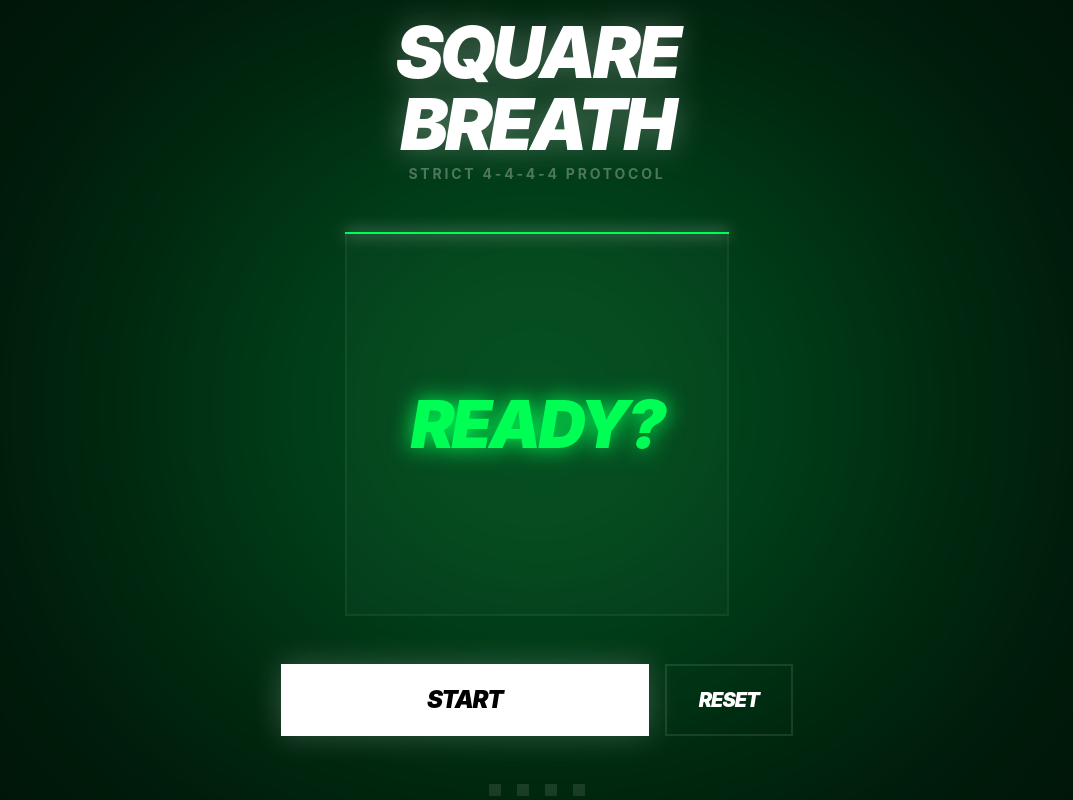
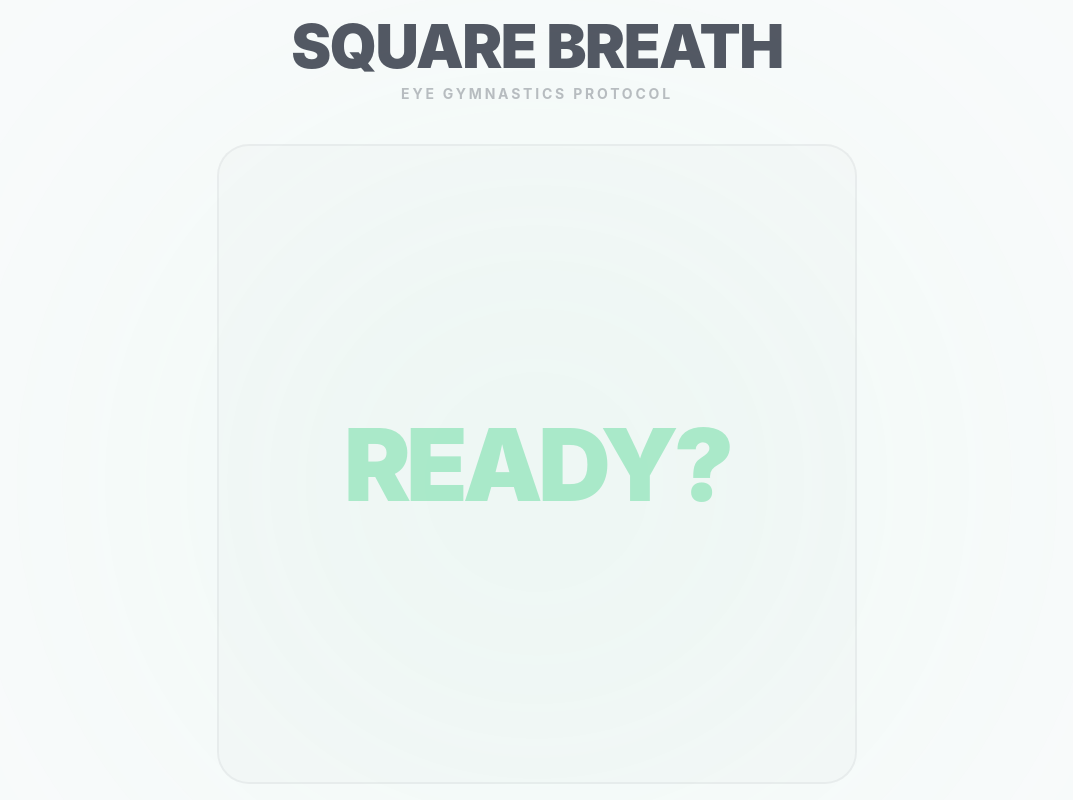
Before and after one commit to olekszij/breathing-app, a React (Vite) app: page / in a window 1280 px wide. Shown: the top 800 px of the page, without its empty margins (103-1176 px from the left). Built offline with nearby package versions, Linux system fonts and the light colour scheme.

Commit message:
feat: Redesign UI with a new color palette, refactor breathing animation for smoother movement

```diff
--- a/dev-dist/sw.js
+++ b/dev-dist/sw.js
@@ -82,7 +82,7 @@ define(['./workbox-5a5d9309'], (function (workbox) { 'use strict';
     "revision": "3ca0b8505b4bec776b69afdba2768812"
   }, {
     "url": "index.html",
-    "revision": "0.r30bk6c42g"
+    "revision": "0.jk3dnuh722o"
   }], {});
   workbox.cleanupOutdatedCaches();
   workbox.registerRoute(new workbox.NavigationRoute(workbox.createHandlerBoundToURL("index.html"), {
--- a/src/App.tsx
+++ b/src/App.tsx
@@ -1,20 +1,23 @@
 import { useState, useEffect, useRef } from 'react'
 
 const PHASES = [
-  { nameEn: 'INHALE', color: 'text-inhale', bg: 'bg-inhale', glow: 'rgba(0, 255, 100, 0.8)' },
-  { nameEn: 'HOLD (FULL)', color: 'text-hold', bg: 'bg-hold', glow: 'rgba(255, 200, 0, 0.8)' },
-  { nameEn: 'EXHALE', color: 'text-exhale', bg: 'bg-exhale', glow: 'rgba(0, 255, 255, 0.8)' },
-  { nameEn: 'HOLD (EMPTY)', color: 'text-hold', bg: 'bg-hold', glow: 'rgba(255, 200, 0, 0.8)' },
+  { nameEn: 'INHALE', color: 'text-inhale', bg: 'bg-inhale', glow: 'rgba(100, 255, 180, 0.4)' },
+  { nameEn: 'HOLD (FULL)', color: 'text-hold', bg: 'bg-hold', glow: 'rgba(255, 220, 150, 0.4)' },
+  { nameEn: 'EXHALE', color: 'text-exhale', bg: 'bg-exhale', glow: 'rgba(150, 220, 255, 0.4)' },
+  { nameEn: 'HOLD (EMPTY)', color: 'text-hold', bg: 'bg-hold', glow: 'rgba(255, 220, 150, 0.4)' },
 ]
 
 function App() {
   const [isActive, setIsActive] = useState(false)
-  const [elapsed, setElapsed] = useState(0)
   const [deferredPrompt, setDeferredPrompt] = useState<any>(null)
   const [isIOS, setIsIOS] = useState(false)
   const [showIOSInstructions, setShowIOSInstructions] = useState(false)
+  const [currentPhaseIndex, setCurrentPhaseIndex] = useState(0)
 
   const lastTimeRef = useRef<number>(0)
+  const elapsedRef = useRef<number>(0)
+  const containerRef = useRef<HTMLDivElement>(null)
+  const dotRef = useRef<HTMLDivElement>(null)
   const totalDuration = 16000 // 4s * 4 phases
 
   useEffect(() => {
@@ -58,14 +61,60 @@ function App() {
       lastTimeRef.current = now
 
       if (isActive) {
-        setElapsed((prev) => (prev + delta) % totalDuration)
+        elapsedRef.current = (elapsedRef.current + delta) % totalDuration
+
+        // Update DOM directly for smoothness
+        if (dotRef.current && containerRef.current) {
+          const phaseIdx = Math.floor(elapsedRef.current / 4000)
+          const phaseElapsed = elapsedRef.current % 4000
+          const progress = phaseElapsed / 4000
+
+          // Sync React state only when phase changes
+          if (phaseIdx !== currentPhaseIndex) {
+            setCurrentPhaseIndex(phaseIdx)
+          }
+
+          const rect = containerRef.current.getBoundingClientRect()
+          const side = rect.width
+          const r = 32 // 2rem = 32px
+          const p = (r / side) * 100
+
+          let sx = 0, sy = 0
+          if (phaseIdx === 0) { sx = progress * 100; sy = 0 }
+          else if (phaseIdx === 1) { sx = 100; sy = progress * 100 }
+          else if (phaseIdx === 2) { sx = (1 - progress) * 100; sy = 100 }
+          else { sx = 0; sy = (1 - progress) * 100 }
+
+          // Map to rounded path
+          let x = sx, y = sy
+          if (sx < p && sy < p) { // TL
+            const dx = p - sx, dy = p - sy
+            const d = Math.sqrt(dx * dx + dy * dy)
+            if (d > 0) { x = p - (dx / d) * p; y = p - (dy / d) * p }
+          } else if (sx > 100 - p && sy < p) { // TR
+            const dx = sx - (100 - p), dy = p - sy
+            const d = Math.sqrt(dx * dx + dy * dy)
+            if (d > 0) { x = (100 - p) + (dx / d) * p; y = p - (dy / d) * p }
+          } else if (sx > 100 - p && sy > 100 - p) { // BR
+            const dx = sx - (100 - p), dy = sy - (100 - p)
+            const d = Math.sqrt(dx * dx + dy * dy)
+            if (d > 0) { x = (100 - p) + (dx / d) * p; y = (100 - p) + (dy / d) * p }
+          } else if (sx < p && sy > 100 - p) { // BL
+            const dx = p - sx, dy = sy - (100 - p)
+            const d = Math.sqrt(dx * dx + dy * dy)
+            if (d > 0) { x = p - (dx / d) * p; y = (100 - p) + (dy / d) * p }
+          }
+
+          dotRef.current.style.left = `${x}%`
+          dotRef.current.style.top = `${y}%`
+        }
       }
       frameId = requestAnimationFrame(tick)
     }
 
     frameId = requestAnimationFrame(tick)
     return () => cancelAnimationFrame(frameId)
-  }, [isActive])
+  }, [isActive, currentPhaseIndex])
 
   const toggleActive = () => {
     if (!isActive) lastTimeRef.current = performance.now()
@@ -74,65 +123,47 @@ function App() {
 
   const reset = () => {
     setIsActive(false)
-    setElapsed(0)
+    elapsedRef.current = 0
     lastTimeRef.current = 0
+    setCurrentPhaseIndex(0)
+    // Reset dot position
+    if (dotRef.current) {
+      dotRef.current.style.left = '0%'
+      dotRef.current.style.top = '0%'
+    }
   }
 
-  const phaseIndex = Math.floor(elapsed / 4000)
-  const phaseElapsed = elapsed % 4000
-  const progress = phaseElapsed / 4000
-  const currentPhase = PHASES[phaseIndex]
-
-  // Square Dot Position (Clockwise from Top-Left)
-  const getDotStyle = () => {
-    if (phaseIndex === 0) return { top: '0%', left: `${progress * 100}%` } // Top: L -> R
-    if (phaseIndex === 1) return { top: `${progress * 100}%`, left: '100%' } // Right: T -> B
-    if (phaseIndex === 2) return { top: '100%', left: `${(1 - progress) * 100}%` } // Bottom: R -> L
-    return { top: `${(1 - progress) * 100}%`, left: '0%' } // Left: B -> T
-  }
-
-  const dotPosition = getDotStyle()
+  const currentPhase = PHASES[currentPhaseIndex] || PHASES[0]
 
   return (
-    <div className="min-h-screen w-full flex flex-col items-center justify-center p-4 relative bg-black text-white selection:bg-white/20 transition-colors duration-1000 overflow-hidden">
-      {/* Background Ambient Glow - High Intensity */}
+    <div className="min-h-screen w-full flex flex-col items-center justify-center p-4 relative bg-background text-foreground selection:bg-black/5 transition-colors duration-1000 overflow-hidden">
+      {/* Background Ambient Glow - Soft Pastel */}
       <div
-        className="absolute inset-0 opacity-40 transition-colors duration-1000 blur-[130px]"
+        className="absolute inset-0 opacity-20 transition-colors duration-1000 blur-[150px]"
         style={{
           background: `radial-gradient(circle at center, ${currentPhase.glow} 0%, transparent 80%)`
         }}
       />
 
-      {/* Background Wash */}
-      <div
-        className="absolute inset-0 opacity-10 transition-colors duration-1000"
-        style={{ backgroundColor: currentPhase.glow }}
-      />
-
-      <div className="z-10 flex flex-col items-center gap-12 max-w-lg w-full">
-        <header className="text-center space-y-1 relative w-full">
-          <h1 className="text-5xl md:text-7xl font-black tracking-tighter italic uppercase text-white drop-shadow-[0_0_15px_rgba(255,255,255,0.3)]">
+      <div className="z-10 flex flex-col items-center gap-10 max-w-7xl w-full transition-all duration-700">
+        <header className="text-center space-y-2 relative w-full">
+          <h1 className="text-4xl md:text-6xl font-black tracking-tight uppercase text-foreground/80">
             Square Breath
           </h1>
-          <p className="text-white/30 font-bold uppercase tracking-[0.2em] text-xs md:text-sm">
-            Strict 4-4-4-4 Protocol
+          <p className="text-foreground/30 font-bold uppercase tracking-[0.2em] text-xs md:text-sm">
+            Eye Gymnastics Protocol
           </p>
         </header>
 
-        {/* Literal Square Visualization */}
-        <div className="relative w-72 h-72 md:w-96 md:h-96">
+        {/* Literal Square Visualization - Large and Refined */}
+        <div ref={containerRef} className="relative w-[80vw] h-[80vw] max-w-[min(80vh,900px)] max-h-[min(80vh,900px)] transition-all duration-700 ease-out">
           {/* Main Frame */}
-          <div className="absolute inset-0 border-2 border-white/5 bg-white/[0.02]" />
+          <div className="absolute inset-0 border-2 border-foreground/5 bg-foreground/[0.01] rounded-[2rem]" />
 
-          {/* Edge Glows (Active edge lighting up) */}
-          <div className={`absolute top-0 left-0 h-0.5 transition-all duration-300 ${phaseIndex === 0 ? currentPhase.bg + ' shadow-[0_0_15px_currentcolor] w-full' : 'bg-transparent w-0'}`} />
-          <div className={`absolute top-0 right-0 w-0.5 transition-all duration-300 ${phaseIndex === 1 ? currentPhase.bg + ' shadow-[0_0_15px_currentcolor] h-full' : 'bg-transparent h-0'}`} />
-          <div className={`absolute bottom-0 right-0 h-0.5 transition-all duration-300 ${phaseIndex === 2 ? currentPhase.bg + ' shadow-[0_0_15px_currentcolor] w-full' : 'bg-transparent w-0'}`} />
-          <div className={`absolute bottom-0 left-0 w-0.5 transition-all duration-300 ${phaseIndex === 3 ? currentPhase.bg + ' shadow-[0_0_15px_currentcolor] h-full' : 'bg-transparent h-0'}`} />
 
           {/* Core Content */}
-          <div className="absolute inset-0 flex flex-col items-center justify-center p-8 text-center">
-            <div className={`text-4xl md:text-6xl font-black italic tracking-tighter transition-all duration-500 scale-110 ${currentPhase.color} drop-shadow-[0_0_10px_currentcolor] flex flex-col items-center leading-none`}>
+          <div className="absolute inset-0 flex flex-col items-center justify-center p-8 text-center pointer-events-none">
+            <div className={`text-4xl md:text-8xl font-black uppercase tracking-tighter transition-all duration-500 scale-105 ${currentPhase.color} opacity-80 flex flex-col items-center leading-none`}>
               {isActive ? (
                 currentPhase.nameEn.split(' ').map((word, i) => (
                   <span key={i}>{word}</span>
@@ -143,87 +174,77 @@ function App() {
             </div>
           </div>
 
-          {/* Traveling Comet / Dot */}
+          {/* Traveling Smooth Dot - Precise and Calm */}
           {isActive && (
             <div
-              className={`absolute w-4 h-4 -translate-x-1/2 -translate-y-1/2 rounded-none transition-colors duration-300 ${currentPhase.bg}`}
+              ref={dotRef}
+              className={`absolute w-6 h-6 md:w-8 md:h-8 rounded-full transition-colors duration-300 ${currentPhase.bg} shadow-md`}
               style={{
-                ...dotPosition,
-                boxShadow: `0 0 30px 10px ${currentPhase.glow}`
+                transform: 'translate3d(-50%, -50%, 0)',
+                boxShadow: `0 0 40px 10px ${currentPhase.glow}, inset 0 0 10px rgba(255,255,255,0.4)`
               }}
             />
           )}
         </div>
 
-        {/* Primary Controls */}
-        <div className="flex w-full flex-col gap-4">
+        <div className="flex w-full max-w-sm flex-col gap-4">
           <div className="flex w-full gap-4">
             <button
               onClick={toggleActive}
-              className={`flex-1 py-5 rounded-none font-black text-xl md:text-2xl uppercase italic tracking-tighter transition-all active:scale-95 ${isActive
-                ? 'bg-white/5 text-white border-2 border-white/20'
-                : 'bg-white text-black hover:bg-white/90 shadow-[0_0_30px_rgba(255,255,255,0.2)]'
+              className={`flex-1 py-5 rounded-2xl font-black text-xl md:text-2xl uppercase tracking-tight transition-all active:scale-95 ${isActive
+                ? 'bg-foreground/5 text-foreground/40 border border-foreground/10'
+                : 'bg-foreground text-background hover:opacity-90 shadow-lg shadow-foreground/5'
                 }`}
             >
               {isActive ? 'PAUSE' : 'START'}
             </button>
             <button
               onClick={reset}
-              className="px-8 py-5 rounded-none bg-transparent border-2 border-white/10 text-white font-black text-xl italic tracking-tighter hover:bg-white/5 active:scale-95"
+              className="px-8 py-5 rounded-2xl bg-foreground/5 border border-foreground/10 text-foreground/40 font-black text-xl tracking-tight hover:bg-foreground/10 active:scale-95"
             >
               RESET
             </button>
           </div>
 
-          {/* Persistent Install Button - Mobile Only */}
           {(deferredPrompt || isIOS) && (
             <button
               onClick={handleInstallClick}
-              className="md:hidden fixed top-6 right-6 p-3 rounded-none border border-white/10 bg-white/5 hover:bg-white/10 transition-all text-white/50 hover:text-white group active:scale-95"
-              aria-label="Add to home screen"
+              className="w-full py-3 rounded-xl bg-foreground/5 border border-foreground/5 text-foreground/20 font-bold text-xs uppercase tracking-widest hover:bg-foreground/10 transition-all active:scale-95"
             >
-              <svg
-                viewBox="0 0 24 24"
-                className="w-5 h-5 fill-none stroke-current stroke-2"
-              >
-                <rect x="3" y="3" width="18" height="18" rx="2" />
-                <path d="M12 8v8m-4-4h8" />
-              </svg>
+              Install App
             </button>
           )}
         </div>
 
         {/* Status Indicators */}
-        <div className="flex gap-4 items-center">
+        <div className="flex gap-6 items-center">
           {PHASES.map((phase, i) => (
-            <div key={i} className="flex items-center gap-2">
-              <div className={`w-3 h-3 rounded-none transition-all duration-500 ${phaseIndex === i && isActive ? `${phase.bg} shadow-[0_0_10px_currentcolor] scale-125` : 'bg-white/10'}`} />
-            </div>
+            <div key={i} className={`w-3 h-3 rounded-full transition-all duration-500 ${currentPhaseIndex === i && isActive ? `${phase.bg} scale-150 shadow-sm` : 'bg-foreground/5'}`} />
           ))}
         </div>
       </div>
 
-      {/* iOS Modal Mockup / Overlay */}
+      {/* iOS Install Prompt */}
       {showIOSInstructions && (
-        <div className="fixed inset-0 z-50 flex items-end justify-center bg-black/80 backdrop-blur-sm p-4" onClick={() => setShowIOSInstructions(false)}>
-          <div className="bg-zinc-900 w-full max-w-sm p-8 space-y-6 border-t-2 border-white/20 animate-in slide-in-from-bottom duration-300" onClick={e => e.stopPropagation()}>
-            <div className="space-y-2 text-center">
-              <h3 className="text-xl font-black italic uppercase tracking-tighter">Install on iOS</h3>
-              <p className="text-white/50 text-sm">Follow these steps to add to your home screen:</p>
+        <div className="fixed inset-0 z-50 flex items-end justify-center bg-black/10 backdrop-blur-md p-4" onClick={() => setShowIOSInstructions(false)}>
+          <div className="bg-background w-full max-w-sm p-8 space-y-6 rounded-[2.5rem] border border-foreground/5 animate-in slide-in-from-bottom duration-300 shadow-2xl" onClick={e => e.stopPropagation()}>
+            <div className="space-y-1 text-center">
+              <h3 className="text-xl font-black uppercase tracking-tight">Install App</h3>
+              <p className="text-foreground/40 text-sm">Follow these steps to add to your home screen:</p>
             </div>
-            <ol className="space-y-4 text-sm font-bold uppercase tracking-tight">
+            <ol className="space-y-4 text-sm font-bold uppercase tracking-tight text-foreground/70">
               <li className="flex gap-4 items-center">
-                <span className="w-6 h-6 rounded-full bg-white text-black flex items-center justify-center text-xs">1</span>
-                <span>Tap the <span className="text-blue-400">Share</span> button in Safari</span>
+                <span className="w-6 h-6 rounded-full bg-foreground text-background flex items-center justify-center text-[10px]">1</span>
+                <span>Tap <span className="text-blue-500">Share</span> in Safari</span>
               </li>
               <li className="flex gap-4 items-center">
-                <span className="w-6 h-6 rounded-full bg-white text-black flex items-center justify-center text-xs">2</span>
-                <span>Scroll down and tap <span className="text-blue-400">Add to Home Screen</span></span>
+                <span className="w-6 h-6 rounded-full bg-foreground text-background flex items-center justify-center text-[10px]">2</span>
+                <span>Tap <span className="text-blue-500">Add to Home Screen</span></span>
               </li>
             </ol>
             <button
               onClick={() => setShowIOSInstructions(false)}
-              className="w-full py-4 bg-white text-black font-black uppercase tracking-widest text-sm"
+              className="w-full py-4 bg-foreground text-background rounded-2xl font-black uppercase tracking-widest text-xs"
             >
               Got it
             </button>
--- a/src/index.css
+++ b/src/index.css
@@ -45,14 +45,18 @@
 
 @layer base {
   :root {
-    --background: 224 71% 4%;
-    --foreground: 213 31% 91%;
-    --card: 224 71% 4%;
-    --primary: 199 89% 48%;
-    --primary-foreground: 0 0% 100%;
-    --secondary: 160 84% 39%;
-    --muted: 223 47% 11%;
-    --accent: 262 83% 58%;
+    --background: 210 20% 98%;
+    --foreground: 220 20% 20%;
+    --card: 0 0% 100%;
+    --primary: 200 70% 85%;
+    --primary-foreground: 220 20% 20%;
+    --secondary: 150 60% 80%;
+    --muted: 210 20% 95%;
+    --accent: 40 80% 85%;
+
+    --color-inhale: hsl(150 60% 75%);
+    --color-hold: hsl(40 80% 80%);
+    --color-exhale: hsl(200 70% 80%);
   }
 
   body {
```
Also changed, not shown: 1 other file (tests, documents, lock files or other folders).
